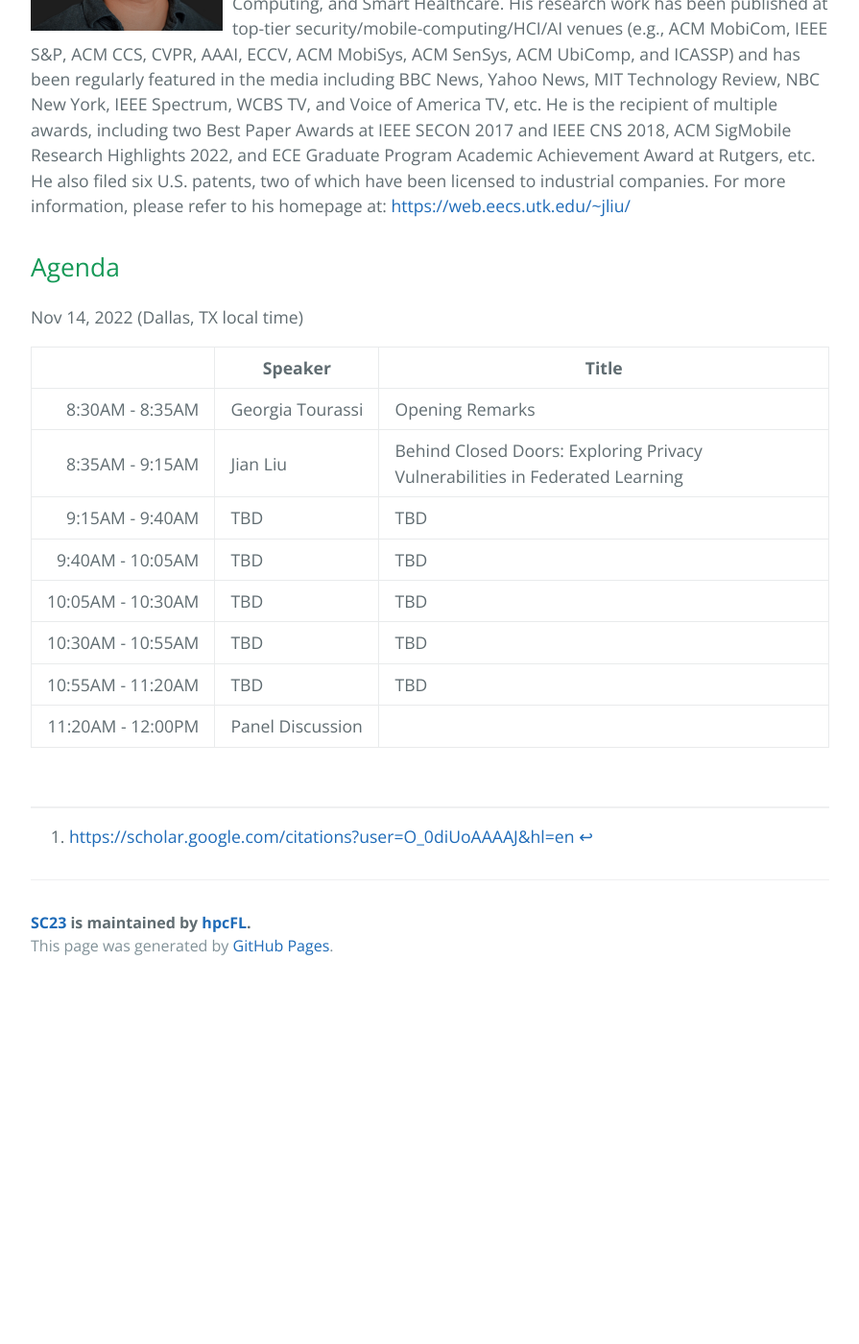
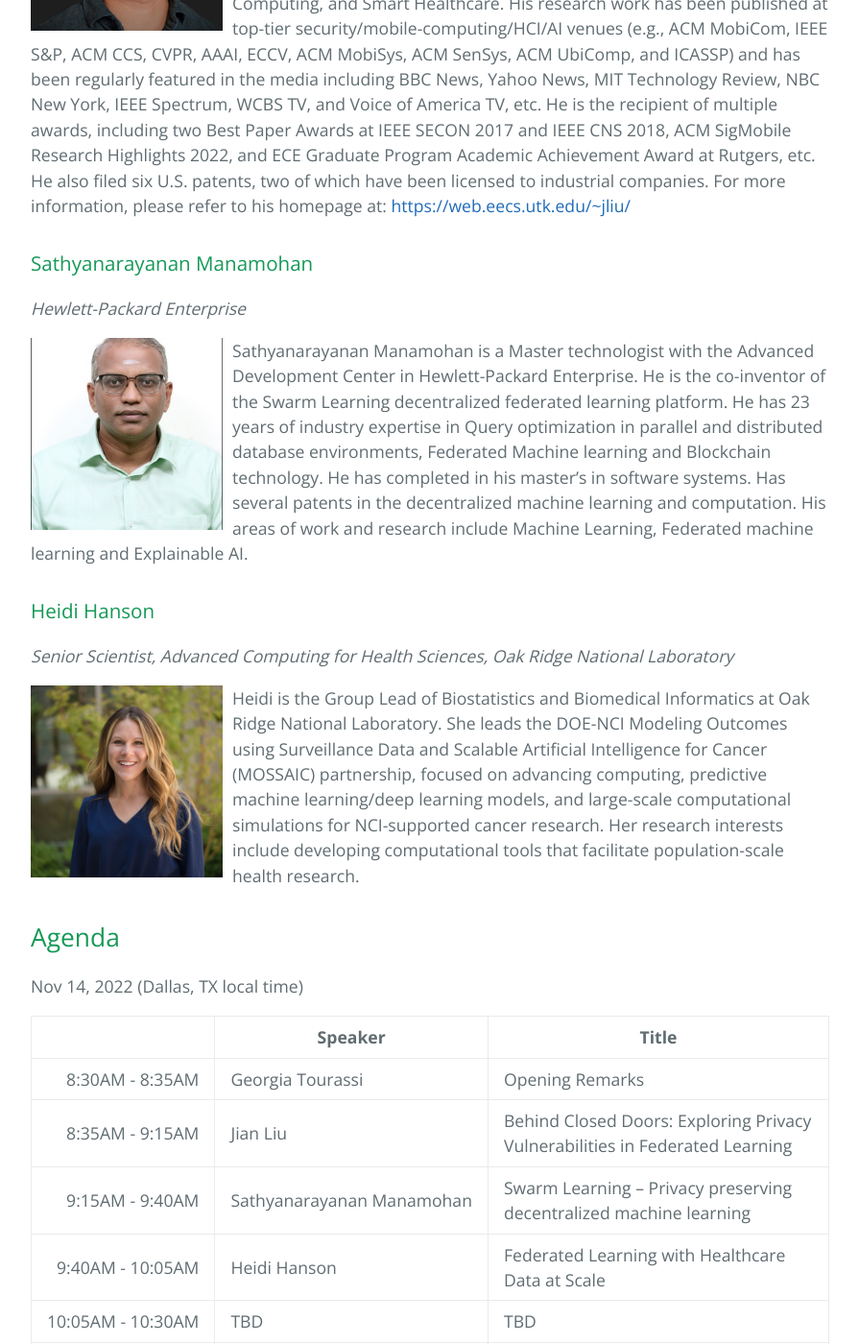
Before and after one commit to hpcFL/SC23, a Jekyll site: the page built from index.md, in a window 1280 px wide and 1400 px high, scrolled down 3336 px. Shown: the whole window at 96% size, without its empty margins (192-1087 px from the left). Built offline with Jekyll 4.4.1, drawn with Linux system fonts in a browser that asks for light colours; before the commit the page ends 4365 px from its top, so only the background shows below that.

Commit message:
Add speakers

```diff
--- a/index.md
+++ b/index.md
@@ -38,8 +38,7 @@ Irina Rish is a Full Professor in the Computer Science and Operations Research D
 
 
 ### Feiyi Wang
-
-Group Leader, Analytics and AI Methods at Scale, Oak Ridge National Laboratory
+*Group Leader, Analytics and AI Methods at Scale, Oak Ridge National Laboratory*
 
 <div class="bio-image"><img src="images/feiyi.png"></div>
 
@@ -61,6 +60,8 @@ University of Tennessee. He is also a Senior Member of IEEE.
 
 Our workshop will aim to gather stakeholders from academia, federal agencies, industry, and national laboratories to present state-of-the-art research and technologies for federated and privacy-preserving AI in HPC. We will lead and facilitate discussions on problems facing and solutions discovered for developing and researching federated learning systems, such as balancing the trade-offs between model accuracy, data privacy, and overall computational performance. The workshop will include presentations on attacks on data privacy in distributed systems, differential privacy, domain and task-specific algorithms, etc. as well as real-world applications of privacy preserving AI. Other questions for this burgeoning community include (1) what are potential collaborative and open HPC platforms and technologies for researchers and application engineers to leverage; (2) what are key metrics of success for these applications; and (3) how will the long-term security of these systems be maintained and ensured.
 
+
+
 ## Speakers
 
 ### Jian Liu
@@ -71,22 +72,38 @@ Our workshop will aim to gather stakeholders from academia, federal agencies, in
 Jian Liu is an Assistant Professor in the Min H. Kao Department of Electrical Engineering and Computer Science at The University of Tennessee, Knoxville (UTK). He leads Mobile Sensing and Intelligence Security (MoSIS) Lab @ UTK. Before joining UTK, Dr. Liu received his Ph.D. degree from Rutgers, The State University of New Jersey. His research interests span Robust and Trustworthy AI and ML, Mobile Security, Mobile and Wearable Computing, and Smart Healthcare. His research work has been published at top-tier security/mobile-computing/HCI/AI venues (e.g., ACM MobiCom, IEEE S&P, ACM CCS, CVPR, AAAI, ECCV, ACM MobiSys, ACM SenSys, ACM UbiComp, and ICASSP) and has been regularly featured in the media including BBC News, Yahoo News, MIT Technology Review, NBC New York, IEEE Spectrum, WCBS TV, and Voice of America TV, etc. He is the recipient of multiple awards, including two Best Paper Awards at IEEE SECON 2017 and IEEE CNS 2018, ACM SigMobile Research Highlights 2022, and ECE Graduate Program Academic Achievement Award at Rutgers, etc. He also filed six U.S. patents, two of which have been licensed to industrial companies. For more information, please refer to his homepage at: <https://web.eecs.utk.edu/~jliu/>
 
 
+### Sathyanarayanan Manamohan
+*Hewlett-Packard Enterprise*
+
+<div class="bio-image"><img src="images/s-manamohan.jpg"/></div>
+
+Sathyanarayanan Manamohan is a Master technologist with the Advanced Development Center in Hewlett-Packard Enterprise. He is the co-inventor of the Swarm Learning decentralized federated learning platform. He has 23 years of industry expertise in Query optimization in parallel and distributed database environments, Federated Machine learning and Blockchain technology. He has completed in his master’s in software systems. Has several patents in the decentralized machine learning and computation. His areas of work and research include Machine Learning, Federated machine learning and Explainable AI.
+
+
+### Heidi Hanson
+*Senior Scientist, Advanced Computing for Health Sciences, Oak Ridge National Laboratory*
+
+<div class="bio-image"><img src="images/h-hanson.jpg"/></div>
+
+Heidi is the Group Lead of Biostatistics and Biomedical Informatics at Oak Ridge National Laboratory. She leads the DOE-NCI Modeling Outcomes using Surveillance Data and Scalable Artificial Intelligence for Cancer (MOSSAIC) partnership, focused on advancing computing, predictive machine learning/deep learning models, and large-scale computational simulations for NCI-supported cancer research. Her research interests include developing computational tools that facilitate population-scale health research.
+
+
 
 ## Agenda
 Nov 14, 2022 (Dallas, TX local time)
 
 <div id="agenda-table"></div>
 
-|                   | Speaker          | Title                                                                                                                                |
-|------------------:|------------------|--------------------------------------------------------------------------------------------------------------------------------------|
-| 8:30AM - 8:35AM   | Georgia Tourassi | Opening Remarks                                                                                                                      |
-| 8:35AM - 9:15AM   | Jian Liu         | Behind Closed Doors: Exploring Privacy Vulnerabilities in Federated Learning                                                         |
-| 9:15AM - 9:40AM   | TBD              | TBD                                                                                                                                  |
-| 9:40AM - 10:05AM  | TBD              | TBD                                                                                                                                  |
-| 10:05AM - 10:30AM | TBD              | TBD                                                                                                                                  |
-| 10:30AM - 10:55AM | TBD              | TBD                                                                                                                                  |
-| 10:55AM - 11:20AM | TBD              | TBD                                                                                                                                  |
-| 11:20AM - 12:00PM | Panel Discussion |                                                                                                                                      |
+|                   | Speaker                   | Title                                                                           |
+|------------------:|---------------------------|---------------------------------------------------------------------------------|
+| 8:30AM - 8:35AM   | Georgia Tourassi          | Opening Remarks                                                                 |
+| 8:35AM - 9:15AM   | Jian Liu                  | Behind Closed Doors: Exploring Privacy Vulnerabilities in Federated Learning    |
+| 9:15AM - 9:40AM   | Sathyanarayanan Manamohan | Swarm Learning – Privacy preserving decentralized machine learning              |
+| 9:40AM - 10:05AM  | Heidi Hanson              | Federated Learning with Healthcare Data at Scale                                |
+| 10:05AM - 10:30AM | TBD                       | TBD                                                                             |
+| 10:30AM - 10:55AM | TBD                       | TBD                                                                             |
+| 10:55AM - 11:20AM | TBD                       | TBD                                                                             |
+| 11:20AM - 12:00PM | Panel Discussion          |                                                                                 |
 
 
 <br/>
```
Also changed, not shown: images/h-hanson.jpg (added), images/s-manamohan.jpg (added).
